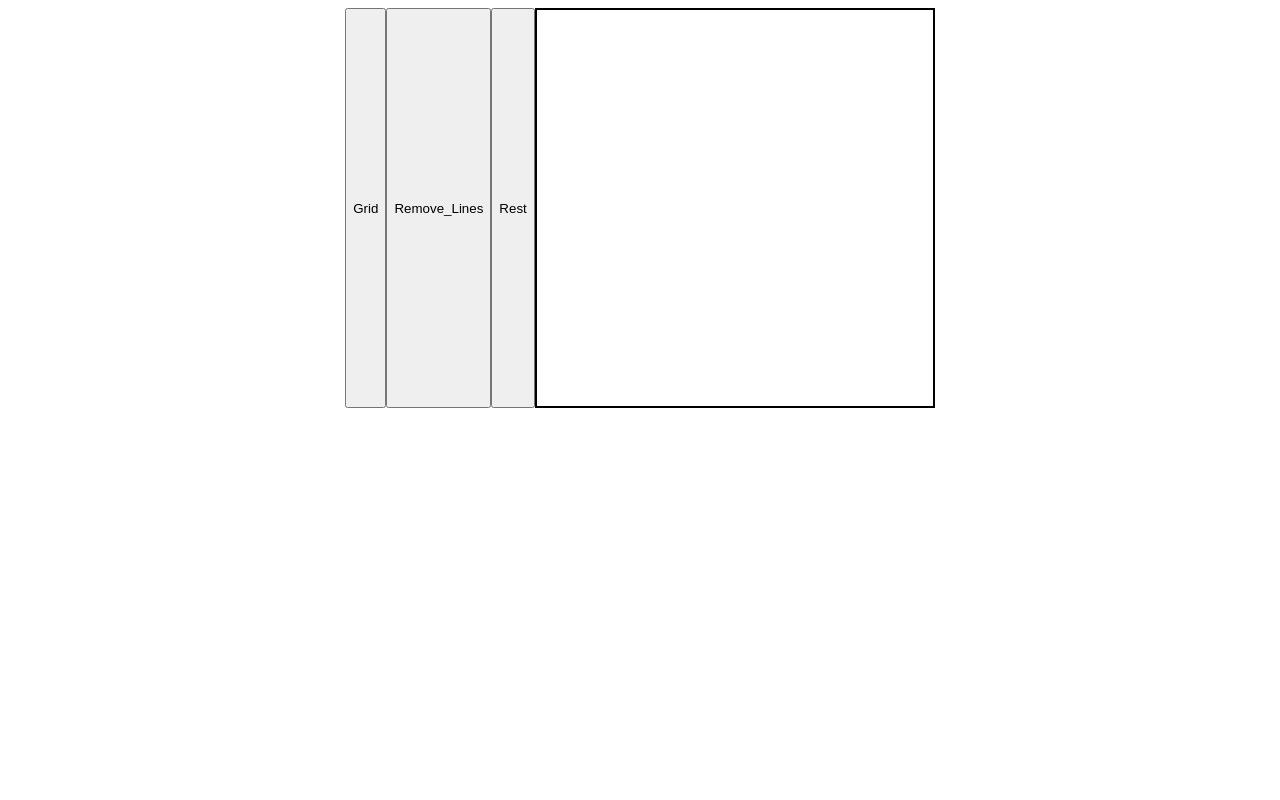
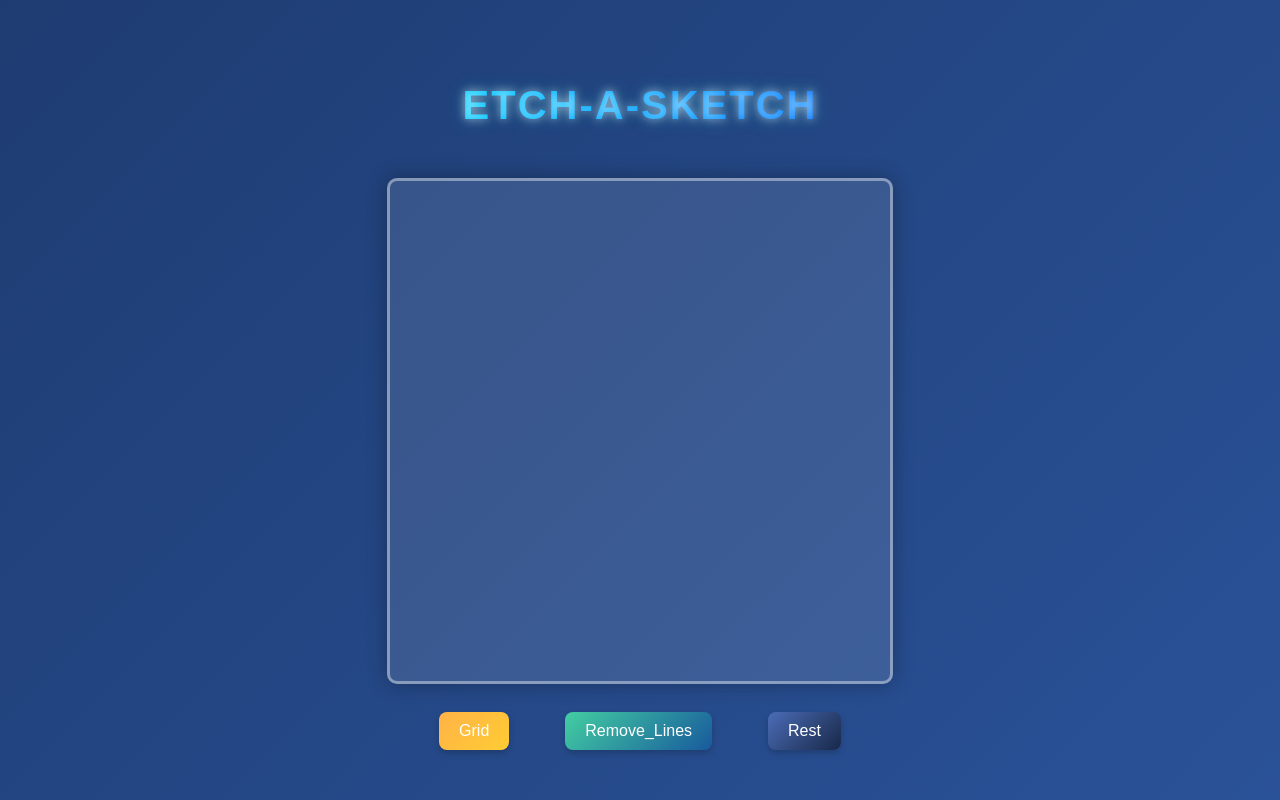
Before and after one commit to abdwlwhab/Etch-a-Sketch, a plain HTML site: page index.html in a window 1280 px wide. Drawn offline with Linux system fonts and the light colour scheme.

Commit message:
style.css , blue

```diff
--- a/index.html
+++ b/index.html
@@ -1,23 +1,24 @@
 <!DOCTYPE html>
 <html lang="en">
   <head>
-    <meta charset="UTF-8">
-    <meta name="viewport" content="width=device-width, initial-scale=1.0">
-    <title></title>
-    <link rel="stylesheet" href="style.css">
+    <meta charset="UTF-8" />
+    <meta name="viewport" content="width=device-width, initial-scale=1.0" />
+    <title>Etch-a-Sketch</title>
+    <link rel="stylesheet" href="style.css" />
     <script src="./script.js" defer></script>
   </head>
   <body>
+    <div class="body">
+        <div class="title">Etch-a-Sketch</div>
+      <div class="container"></div>
 
+      <div class="buttons">
         <button class="gridBtn">Grid</button>
 
         <button class="borderOff">Remove_Lines</button>
 
         <button class="rest">Rest</button>
-
-    <div class="container"></div>
-
-
-
+      </div>
+    </div>
   </body>
 </html>
--- a/script.js
+++ b/script.js
@@ -26,7 +26,7 @@ function makeDivs(num){ //
     //change div colore
     const hover = document.querySelectorAll('.child')
     hover.forEach(div => {
-    div.addEventListener('mouseenter', () => div.style.background = 'gray');
+    div.addEventListener('mouseenter', () => div.style.background = 'rgb(8, 207, 158)');
     });
 
 }
@@ -36,7 +36,8 @@ const gridbtn =document.querySelector('.gridBtn')
 let newBtn = gridbtn.addEventListener('click', ()=>makeDivs(prompt('1-100')))
 
 const restBtn = document.querySelector('.rest')
-restBtn.addEventListener('click', ()=>{document.querySelectorAll('.child').forEach(div => div.style.background = 'white',)})
+restBtn.addEventListener('click', ()=>{document.querySelectorAll('.child').forEach(div => {div.style.background = 'rgba(255, 255, 255, 0.2)';
+    div.classList.remove('toggle');})})
 
 
 const borderBtn = document.querySelector('.borderOff');
--- a/style.css
+++ b/style.css
@@ -1,25 +1,47 @@
-body{
-    display: flex;
+@import url('https://fonts.googleapis.com/css2?family=Great+Vibes&display=swap');
 
-    justify-content: center;
+body {
+  margin: 0;
+  padding: 0;
+  font-family: sans-serif;
+  height: 100vh;
+  background: linear-gradient(135deg, #1e3c72, #2a5298);
+  display: flex;
+  flex-direction: column;
+  align-items: center;
+  justify-content: center;
+}
+
+
+.body{
+  display: flex;
+  flex-direction: column;
+  align-items: center;
+  gap: 20px;
+
 }
 
 .container {
-  border: 2px solid black;
-  box-sizing: border-box;
-  width: 400px;
-  height: 400px;
+  margin-top: 30px;
+  width: 500px;
+  height: 500px;
   display: flex;
   flex-wrap: wrap;
-
+  border: 3px solid rgba(255, 255, 255, 0.4);
+  border-radius: 10px;
+  background-color: rgba(255,255,255,0.1);
+  box-shadow: 0 0 20px rgba(0,0,0,0.3);
 
 }
 
 .child {
-  border: 1px solid black;
   box-sizing: border-box;
-  flex-grow: 1;
-
+  border: 1px solid rgba(255, 255, 255, 0.2);
+  background: rgba(255,255,255,0.05);
+  transition: background 0.2s ease;
+}
+.child:hover {
+  background: rgba(255,255,255,0.6);
 }
 
 .child.toggle {
@@ -28,3 +50,71 @@ body{
   flex-grow: 1;
 
 }
+
+.title {
+  font-size: 2.5rem;
+  font-weight: 700;
+  letter-spacing: 2px;
+  margin-top: 40px;
+  text-transform: uppercase;
+  text-shadow: 0 0 10px rgba(255,255,255,0.6), 0 0 20px rgba(0, 255, 255, 0.3);
+  background: linear-gradient(90deg, #00c6ff, #0072ff);
+  -webkit-background-clip: text;
+  -webkit-text-fill-color: transparent;
+}
+
+.buttons{
+  display: flex;
+  gap: 40px;
+}
+
+
+
+button {
+  padding: 10px 20px;
+  margin: 8px;
+  border: none;
+  border-radius: 8px;
+  background: linear-gradient(135deg, #4b6cb7, #182848);
+  color: white;
+  font-size: 16px;
+  font-weight: 500;
+  cursor: pointer;
+  box-shadow: 0 3px 6px rgba(0,0,0,0.2);
+  transition: all 0.3s ease;
+}
+
+/* عند تمرير الماوس */
+button:hover {
+  background: linear-gradient(135deg, #5f85db, #1b1f3b);
+  transform: translateY(-2px);
+  box-shadow: 0 6px 12px rgba(0,0,0,0.25);
+}
+
+/* عند الضغط */
+button:active {
+  transform: scale(0.97);
+  box-shadow: 0 2px 5px rgba(0,0,0,0.2);
+}
+
+/* تخصيص ألوان لو عايز أزرار مختلفة */
+.reset {
+  background: linear-gradient(135deg, #f85032, #e73827);
+}
+.reset:hover {
+  background: linear-gradient(135deg, #ff6a4d, #f13b2d);
+}
+
+.borderOff {
+  background: linear-gradient(135deg, #43cea2, #185a9d);
+}
+.borderOff:hover {
+  background: linear-gradient(135deg, #5ae0b5, #1c69b1);
+}
+
+.gridBtn {
+  background: linear-gradient(135deg, #ffb347, #ffcc33);
+}
+.gridBtn:hover {
+  background: linear-gradient(135deg, #ffd166, #ffe066);
+}
```
Also changed, not shown: 1 other file. Lines whose indentation alone changed are shown as unchanged.
